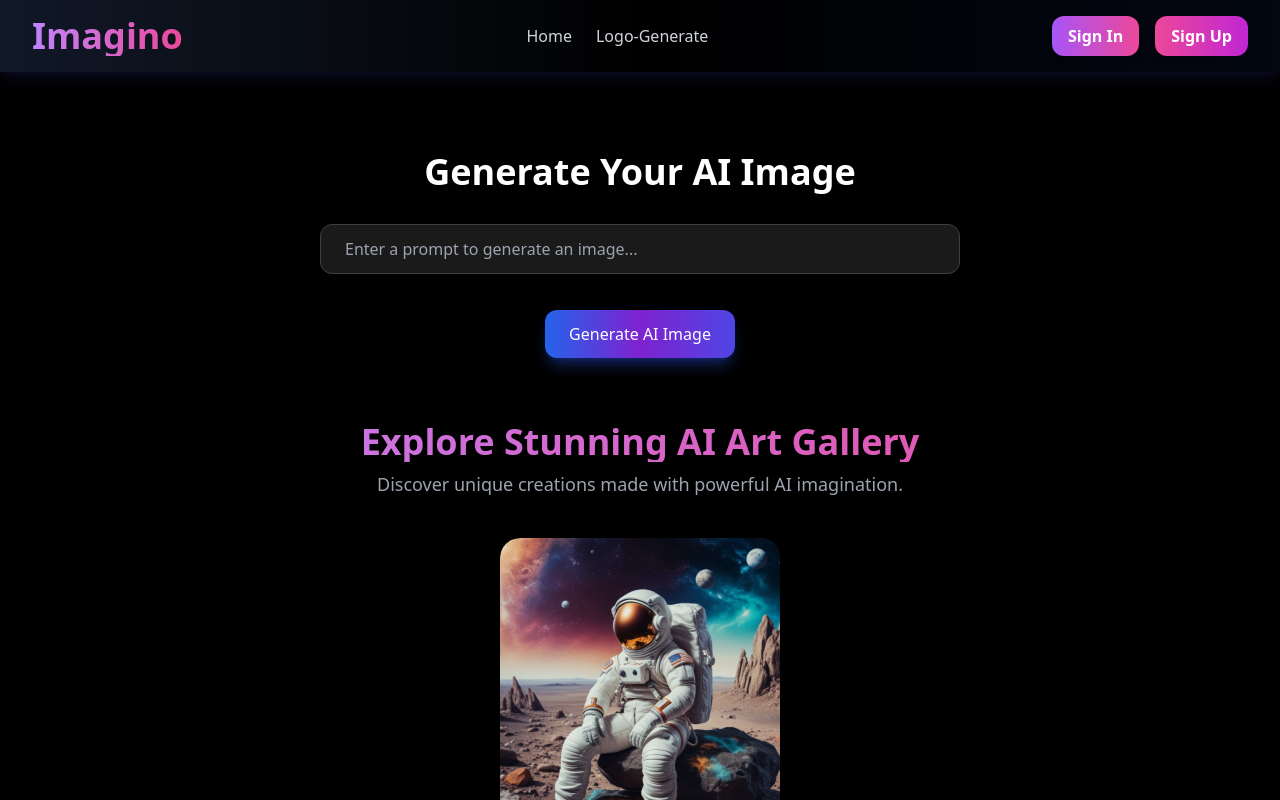
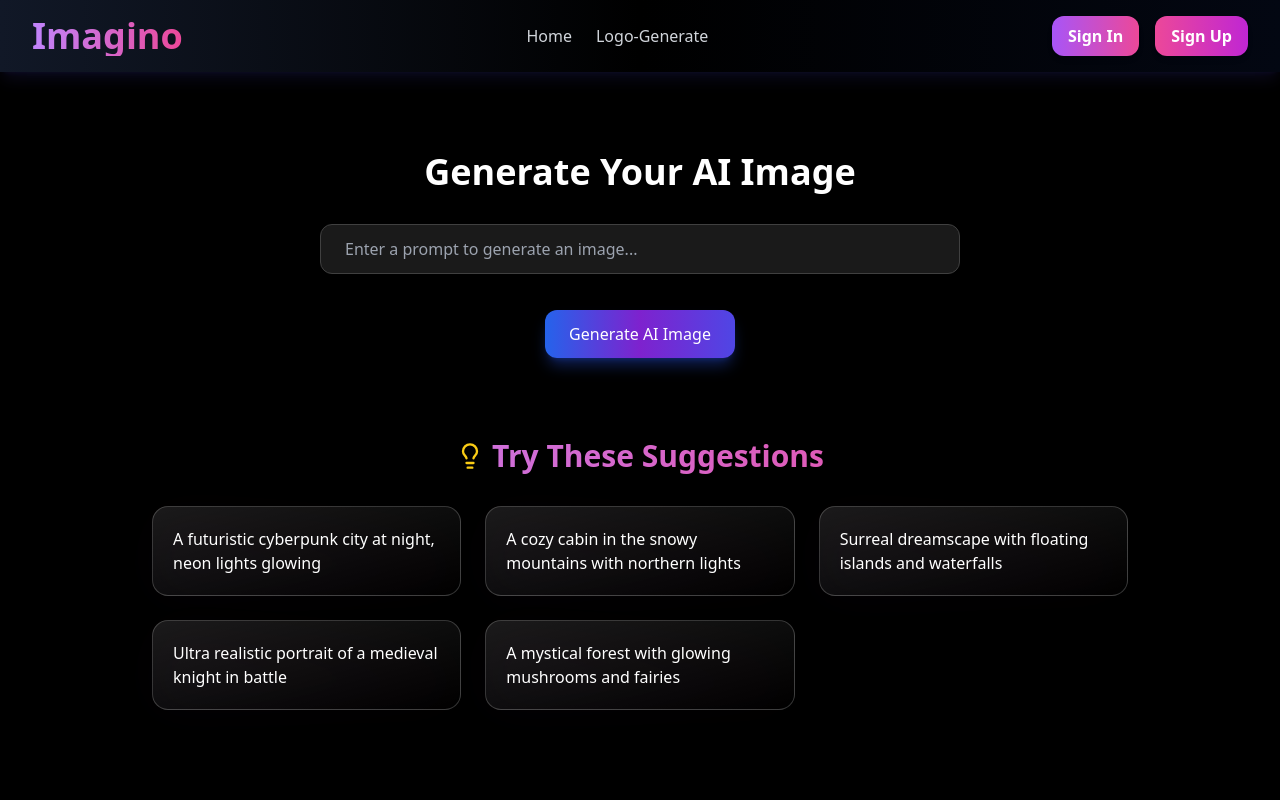
Before and after one commit to Manav948/Imagino, a React (Vite) app in the folder Frontend/: page / in a window 1280 px wide. Shown: the top 800 px of the page. Built offline with nearby package versions, Linux system fonts and the light colour scheme.

Commit message:
added suggestion section and do smooth scroling effect

```diff
--- a/Frontend/package.json
+++ b/Frontend/package.json
@@ -10,8 +10,10 @@
     "preview": "vite preview"
   },
   "dependencies": {
+    "@studio-freight/lenis": "^1.0.42",
     "axios": "^1.11.0",
     "framer-motion": "^12.23.9",
+    "gsap": "^3.13.0",
     "lucide-react": "^0.536.0",
     "react": "^19.1.0",
     "react-dom": "^19.1.0",
--- a/Frontend/src/components/Input.jsx
+++ b/Frontend/src/components/Input.jsx
@@ -1,7 +1,6 @@
 import React, { useState } from 'react';
 import { motion } from 'framer-motion'
-const PromptForm = ({ onSubmit }) => {
-  const [prompt, setPrompt] = useState('');
+const PromptForm = ({ onSubmit , prompt , setPrompt }) => {
   const [loading, setLoading] = useState(false)
   const handleSubmit = async (e) => {
     e.preventDefault();
--- /dev/null
+++ b/Frontend/src/components/Suggestion.jsx
@@ -0,0 +1,57 @@
+"use client"
+import React from "react"
+import { motion } from "framer-motion"
+import { Lightbulb } from "lucide-react"
+
+const suggestions = [
+  "A futuristic cyberpunk city at night, neon lights glowing",
+  "A cozy cabin in the snowy mountains with northern lights",
+  "Surreal dreamscape with floating islands and waterfalls",
+  "Ultra realistic portrait of a medieval knight in battle",
+  "A mystical forest with glowing mushrooms and fairies",
+]
+
+const Suggestion = ({ setPrompt }) => {
+  const handleClick = (text) => {
+    setPrompt(text) // copy suggestion directly into input field
+  }
+
+  return (
+    <div className="w-full max-w-5xl mx-auto mt-20 px-6">
+      {/* Heading */}
+      <h2 className="text-2xl md:text-3xl font-bold mb-8 flex items-center justify-center gap-2 bg-gradient-to-r from-purple-400 to-pink-500 bg-clip-text text-transparent">
+        <Lightbulb className="w-7 h-7 text-yellow-400" />
+        Try These Suggestions
+      </h2>
+
+      {/* Grid of suggestion cards */}
+      <div className="grid gap-6 sm:grid-cols-2 md:grid-cols-3">
+        {suggestions.map((item, index) => (
+          <motion.div
+            key={index}
+            initial={{ opacity: 0, y: 30 }}
+            whileInView={{ opacity: 1, y: 0 }}
+            viewport={{ once: true }}
+            transition={{ delay: index * 0.15, duration: 0.6 }}
+            onClick={() => handleClick(item)}
+            className="relative p-5 rounded-2xl cursor-pointer
+              backdrop-blur-lg border border-white/20
+              bg-gradient-to-br from-white/10 via-white/5 to-white/0
+              shadow-lg transition-all duration-300
+              hover:scale-[1.03] hover:shadow-[0_0_25px_#a855f7]/50"
+          >
+            {/* Glass glow accents */}
+            <div className="absolute inset-0 rounded-2xl bg-gradient-to-tr from-purple-500/10 via-pink-500/5 to-transparent opacity-30 blur-xl pointer-events-none" />
+
+            {/* Content */}
+            <p className="relative z-10 text-white text-sm md:text-base font-medium leading-relaxed">
+              {item}
+            </p>
+          </motion.div>
+        ))}
+      </div>
+    </div>
+  )
+}
+
+export default Suggestion
--- a/Frontend/src/index.css
+++ b/Frontend/src/index.css
@@ -1,3 +1,12 @@
 @tailwind base;
 @tailwind components;
 @tailwind utilities;
+
+/* for chrome */
+::-webkit-scrollbar {
+  display: none;
+}
+/* for firefox , brave etc browser */
+html {
+  scrollbar-width: none;
+}
--- a/Frontend/src/pages/Home.jsx
+++ b/Frontend/src/pages/Home.jsx
@@ -1,37 +1,83 @@
-import React, { useState } from 'react';
-import PromptForm from '../components/Input';
-import ImageCard from '../components/ImageCard';
-import Slider from '../components/Silder';
-import Footer from '../components/Footer';
-import UserRating from '../components/UserRating';
-import Gallery from '../components/Gallery';
-import image from '../images/image24.webp';
-import aboutImage from '../images/image3.png';
-import { generateImage } from '../lib/imageService';
-import { useAuth } from '../context/AuthContext';
-import { toast } from 'react-hot-toast';
-import image1 from '../images/image4.png';
-import image2 from '../images/image5.png';
-import image3 from '../images/image6.png';
-import image4 from '../images/image9.jpg';
-import image5 from '../images/image10.jpg';
-import image6 from '../images/image11.jpg';
-import image7 from '../images/image12.jpg';
-import image8 from '../images/image13.jpg';
+import React, { useState, useEffect } from "react";
+import Lenis from "@studio-freight/lenis";
+import gsap from "gsap";
+import { ScrollTrigger } from "gsap/ScrollTrigger";
+import PromptForm from "../components/Input";
+import ImageCard from "../components/ImageCard";
+import Slider from "../components/Silder";
+import Footer from "../components/Footer";
+import UserRating from "../components/UserRating";
+import Gallery from "../components/Gallery";
+import image from "../images/image24.webp";
+import aboutImage from "../images/image3.png";
+import { generateImage } from "../lib/imageService";
+import { useAuth } from "../context/AuthContext";
+import { toast } from "react-hot-toast";
+import image1 from "../images/image4.png";
+import image2 from "../images/image5.png";
+import image3 from "../images/image6.png";
+import image4 from "../images/image9.jpg";
+import image5 from "../images/image10.jpg";
+import image6 from "../images/image11.jpg";
+import image7 from "../images/image12.jpg";
+import image8 from "../images/image13.jpg";
+import Suggestion from "../components/Suggestion";
+
+gsap.registerPlugin(ScrollTrigger);
 
 const initialSliderImages = [image1, image2, image3, image4, image5, image6, image7, image8];
 
 const Home = () => {
+  const [prompt, setPrompt] = useState("");
   const [generatedImages, setGeneratedImages] = useState([
     {
       imageUrl: image,
       prompt: "",
-      createdBy: "Admin"
-    }
+      createdBy: "Admin",
+    },
   ]);
-  const { user,login } = useAuth();
+  const { user, login } = useAuth();
   const [sliderImages, setSliderImages] = useState([...initialSliderImages]);
   const [loading, setLoading] = useState(false);
+
+  // Smooth Scroll + GSAP setup
+  useEffect(() => {
+    // Lenis smooth scroll
+    const lenis = new Lenis({
+      duration: 1.2,
+      easing: (t) => Math.min(1, 1.001 - Math.pow(2, -10 * t)),
+      smoothWheel: true,
+    });
+
+    function raf(time) {
+      lenis.raf(time);
+      requestAnimationFrame(raf);
+    }
+    requestAnimationFrame(raf);
+
+    // GSAP animations
+    gsap.utils.toArray(".fade-up").forEach((el) => {
+      gsap.fromTo(
+        el,
+        { y: 80, opacity: 0 },
+        {
+          y: 0,
+          opacity: 1,
+          duration: 2,
+          ease: "power3.out",
+          scrollTrigger: {
+            trigger: el,
+            start: "top 85%",
+            toggleActions: "play none none reverse",
+          },
+        }
+      );
+    });
+
+    return () => {
+      ScrollTrigger.getAll().forEach((trigger) => trigger.kill());
+    };
+  }, []);
 
   const handleGenerateImage = async (prompt) => {
     if (!prompt) {
@@ -47,11 +93,11 @@ const Home = () => {
       const res = await generateImage(prompt, user._id);
       const newImage = {
         imageUrl: res.resultImage,
-        createdBy: user.username || "You"
+        createdBy: user.username || "You",
       };
-      setGeneratedImages(prev => [newImage, ...prev]);
+      setGeneratedImages((prev) => [newImage, ...prev]);
       login({ ...user, imageCount: res.imageCount });
-      toast.success('image generated successfully')
+      toast.success("image generated successfully");
     } catch (error) {
       toast.error("Failed to generate image.");
       console.error("Image generation error:", error);
@@ -62,14 +108,18 @@ const Home = () => {
 
   const handleAddToSlider = (imageUrl) => {
     if (!sliderImages.includes(imageUrl)) {
-      setSliderImages(prev => [...prev, imageUrl]);
+      setSliderImages((prev) => [...prev, imageUrl]);
     }
   };
+
   return (
     <div className="text-white">
-      <PromptForm onSubmit={handleGenerateImage} />
-
-      <div className="mt-16 text-center">
+      <PromptForm onSubmit={handleGenerateImage} prompt={prompt} setPrompt={setPrompt} />
+      <section>
+        <Suggestion setPrompt={setPrompt} />
+      </section>
+      {/* Section 1 */}
+      <div className="mt-16 text-center fade-up">
         <h2 className="text-3xl md:text-4xl font-bold bg-gradient-to-r from-purple-400 to-pink-500 text-transparent bg-clip-text">
           Explore Stunning AI Art Gallery
         </h2>
@@ -77,8 +127,11 @@ const Home = () => {
           Discover unique creations made with powerful AI imagination.
         </p>
       </div>
+      {/* Section 2 */}
 
-      <div className="flex flex-wrap justify-center items-center gap-4 mt-10 px-4">
+
+      {/* Section 3 */}
+      <div className="flex flex-wrap justify-center items-center gap-4 mt-10 px-4 fade-up">
         {generatedImages.map((img, index) => (
           <ImageCard
             key={index}
@@ -90,19 +143,21 @@ const Home = () => {
         ))}
       </div>
 
-      {/* Slider Section */}
-      <div className="mt-20 text-center">
+
+
+      {/* Section  */}
+      <div className="mt-20 text-center fade-up">
         <h3 className="text-5xl font-bold mb-4 bg-gradient-to-r from-cyan-400 via-purple-500 to-pink-500 text-transparent bg-clip-text">
           Deep Dive Into Our AI Creations
         </h3>
         <div className="w-96 h-1 mx-auto bg-gradient-to-r from-cyan-400 via-purple-500 to-pink-500 rounded-full shadow-md shadow-purple-500/30" />
       </div>
-      <div className="mt-20">
+      <div className="mt-20 fade-up">
         <Slider images={sliderImages} />
       </div>
 
       {/* About Section */}
-      <section className="mt-24 px-6 md:px-20">
+      <section className="mt-24 px-6 md:px-20 fade-up">
         <div className="relative rounded-3xl bg-gradient-to-br from-[#ffffff0a] via-[#ffffff10] to-[#ffffff05] backdrop-blur-md shadow-lg border border-white/10 p-8 md:p-12 flex flex-col md:flex-row gap-10 items-center">
           <div className="absolute -top-8 -left-8 w-52 h-52 bg-gradient-to-tr from-purple-500 via-pink-500 to-indigo-500 rounded-full blur-3xl opacity-30 z-0" />
           <div className="absolute -bottom-8 -right-8 w-52 h-52 bg-gradient-to-tr from-pink-500 via-purple-500 to-indigo-500 rounded-full blur-3xl opacity-50 z-0" />
@@ -112,8 +167,10 @@ const Home = () => {
             </h2>
             <p className="text-base text-gray-300 leading-relaxed">
               Discover the power of <span className="text-white font-semibold">Promptify.AI</span> — your creative co-pilot for crafting detailed and inspiring prompts.
-              <br /><br />
-              Effortlessly combine <span className="text-white font-semibold">concepts, styles, moods, and lighting</span> to bring your imagination to life.
+              <br />
+              <br />
+              Effortlessly combine{" "}
+              <span className="text-white font-semibold">concepts, styles, moods, and lighting</span> to bring your imagination to life.
             </p>
           </div>
           <div className="relative z-10 w-full md:w-1/2 flex justify-center">
@@ -124,14 +181,11 @@ const Home = () => {
             />
           </div>
         </div>
-
         <Gallery />
         <UserRating />
       </section>
-
       <Footer />
     </div>
   );
 };
-
 export default Home;
```
Also changed, not shown: Frontend/src/components/Gallery.jsx (+45 -14 lines), 1 other file (tests, documents, lock files or other folders).
